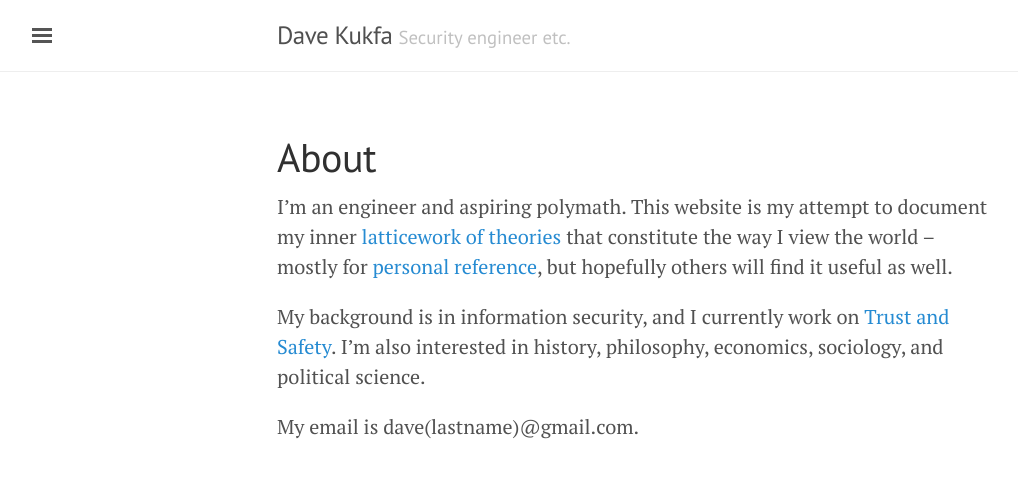
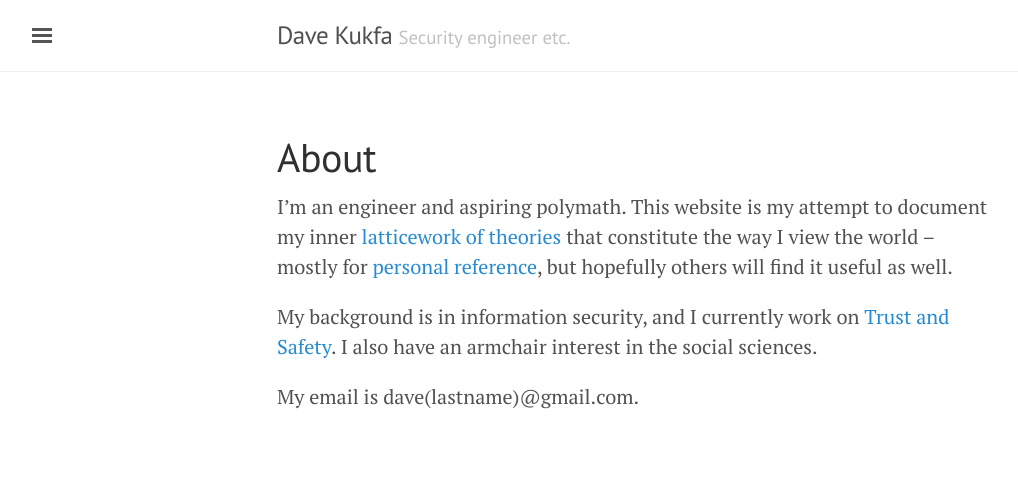
Before and after one commit to kukfa/kukfa.github.io, a Jekyll site: the page built from about.md, in a window 1280 px wide. Shown: the top 478 px of the page, without its empty margins (3-1021 px from the left). Built offline with Jekyll 4.4.1, drawn with Linux system fonts in a browser that asks for light colours; nearby versions of some CDN libraries.

Commit message:
reword interests

```diff
--- a/about.md
+++ b/about.md
@@ -5,6 +5,6 @@ title: About
 
 I'm an engineer and aspiring polymath. This website is my attempt to document my inner [latticework of theories](https://fs.blog/munger-worldly-wisdom/) that constitute the way I view the world -- mostly for [personal reference](https://blog.nindalf.com/posts/writing-helps-me-think/), but hopefully others will find it useful as well.
 
-My background is in information security, and I currently work on [Trust and Safety](https://cyber.fsi.stanford.edu/io/content/sio-trust-and-safety-project). I'm also interested in history, philosophy, economics, sociology, and political science.
+My background is in information security, and I currently work on [Trust and Safety](https://cyber.fsi.stanford.edu/io/content/sio-trust-and-safety-project). I also have an armchair interest in the social sciences.
 
 My email is dave(lastname)@gmail.com.
```
